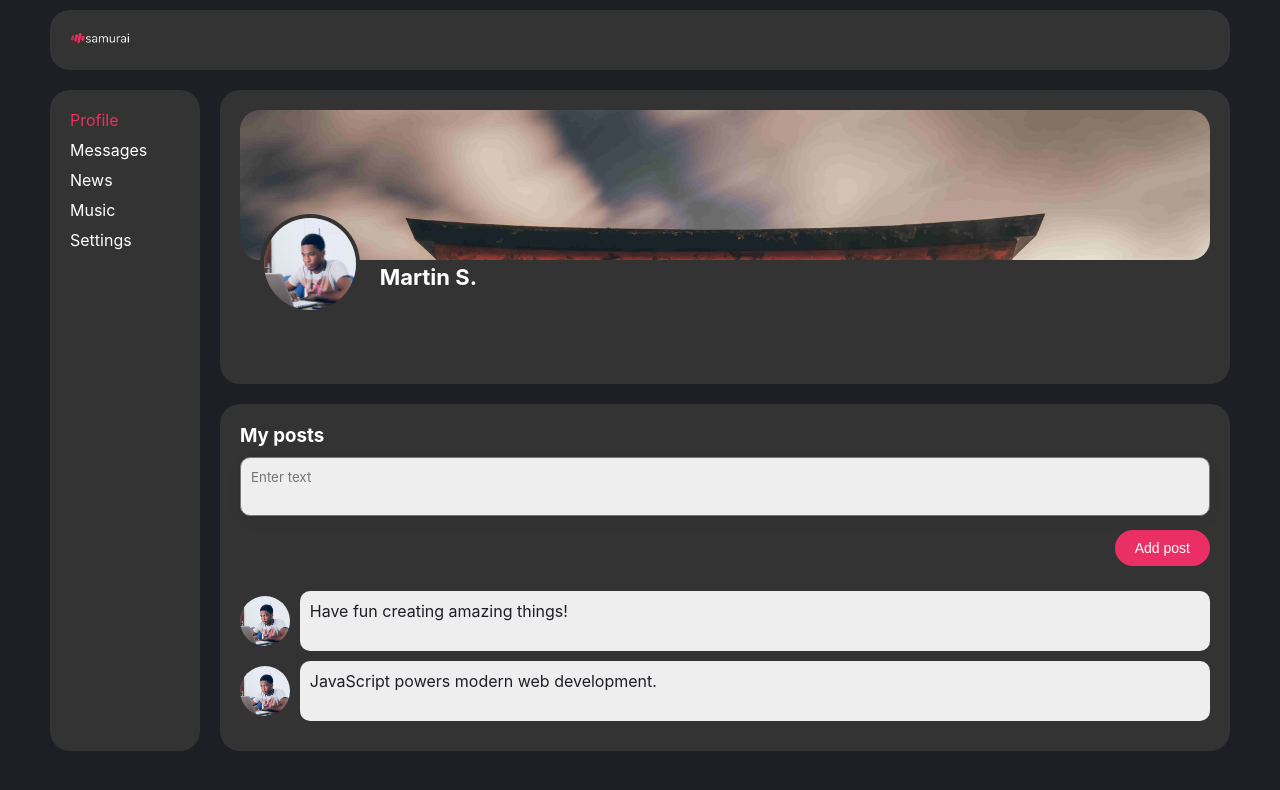
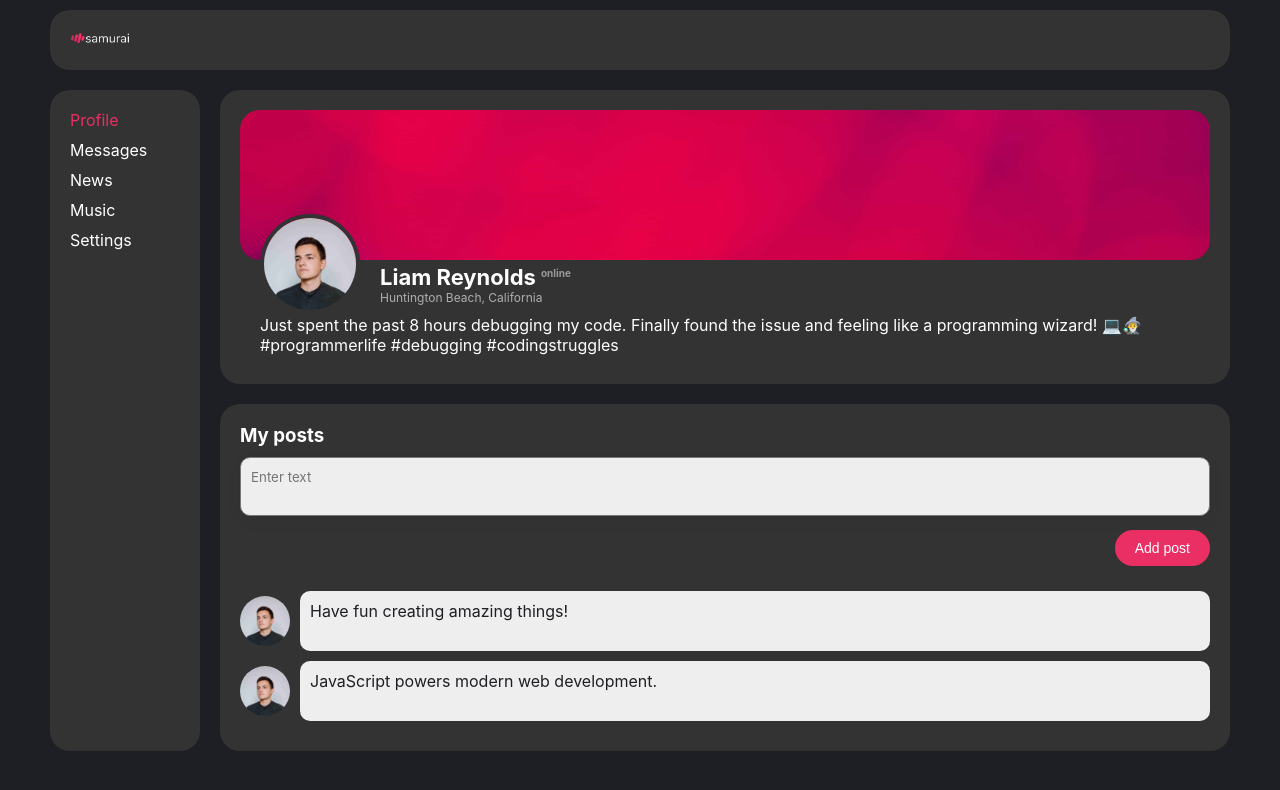
Before and after one commit to DenisKulik/samurai-way, a React (Create React App) app: page /profile in a window 1280 px wide. Shown: the top 790 px of the page. Built offline with nearby package versions, Linux system fonts and the light colour scheme.

Commit message:
update ProfileInfo

```diff
--- a/src/components/Profile/Profile/ProfileInfo.module.scss
+++ b/src/components/Profile/Profile/ProfileInfo.module.scss
@@ -1,7 +1,7 @@
 .profileInfo {
   margin-bottom: 2rem;
   padding: 2rem;
-  background-color: var(--color-secondary);
+  background-color: #333;
   border-radius: 2rem;
 
   .backgroundImage {
@@ -23,8 +23,27 @@
       transform: translateY(-50%);
     }
 
-    .username {
-      font-size: 2.2rem;
+    .inner {
+      .username {
+        font-size: 2.2rem;
+
+        span {
+          margin-left: 0.5rem;
+          vertical-align: super;
+          font-size: 1rem;
+          opacity: 0.5;
+        }
+      }
+
+      .residence {
+        margin-bottom: 1rem;
+        font-size: 1.2rem;
+        opacity: 0.6;
+      }
+
+      .status {
+        margin-left: -12rem;
+      }
     }
   }
 }
--- a/src/components/Profile/Profile/index.tsx
+++ b/src/components/Profile/Profile/index.tsx
@@ -10,7 +10,20 @@ const ProfileInfo = () => {
                      alt="background" />
                 <div className={ styles.user }>
                     <img className={ styles.userImg } src={ user } alt="user" />
-                    <h2 className={ styles.username }>Martin S.</h2>
+                    <div className={ styles.inner }>
+                        <h2 className={ styles.username }>
+                            Liam Reynolds
+                            <span>online</span>
+                        </h2>
+                        <p className={ styles.residence }>
+                            Huntington Beach, California
+                        </p>
+                        <p className={ styles.status }>
+                            Just spent the past 8 hours debugging my code.
+                            Finally found the issue and feeling like a
+                            programming wizard! 💻🧙‍♂️ #programmerlife #debugging
+                            #codingstruggles</p>
+                    </div>
                 </div>
             </div>
         )
```
Also changed, not shown: src/img/background.jpg, src/img/user.jpg.
